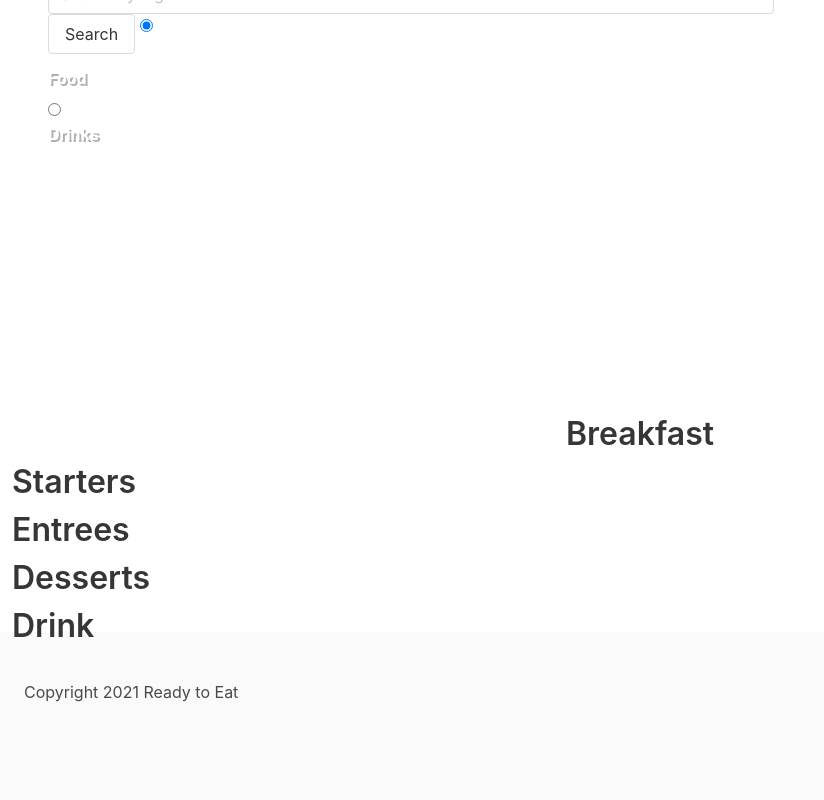
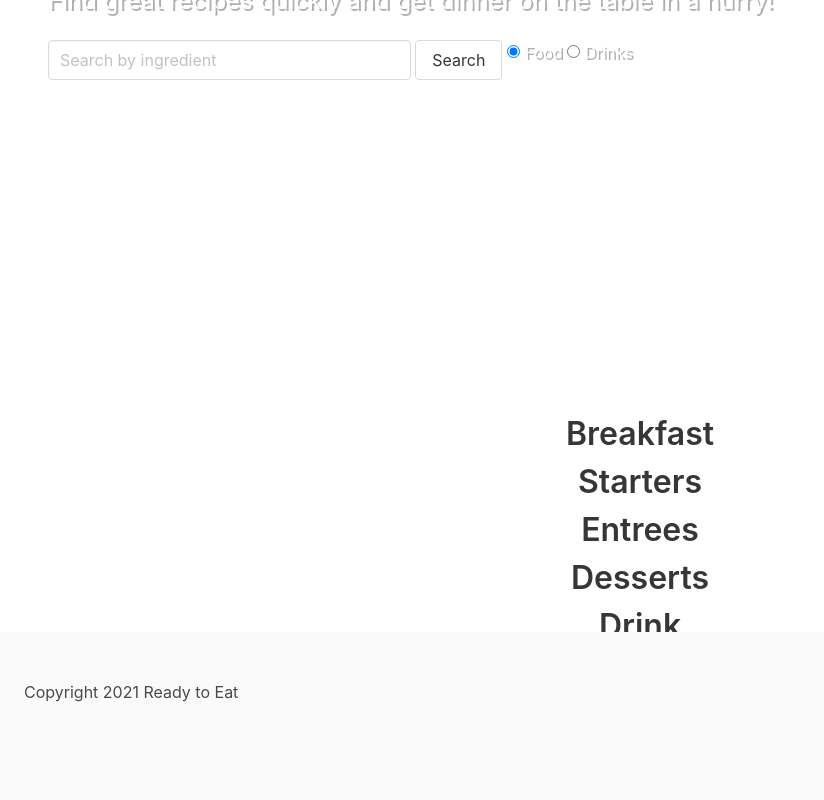
Before and after one commit to sakme/ready-to-eat, a plain HTML site: page index.html in a window 1280 px wide. Shown: the part 448-1248 px from the top of the page, without its empty margins (0-824 px from the left). Drawn offline with nearby package versions, Linux system fonts and the light colour scheme; no server answers.

Commit message:
fixed index.html header issue

```diff
--- a/assets/js/script.js
+++ b/assets/js/script.js
@@ -88,7 +88,7 @@ var categoryDisplay = function() {
 
                 // save search results to local storage
                 heroArray = searchArray;
-                headerImgEl.setAttribute("style", "background-image: url('" + heroArray.meals[0].strMealThumb + "'); background-size: cover; background-position: center; background-attachment: fixed; position: sticky; top: 0;");
+                headerImgEl.setAttribute("style", "background-image: url('" + heroArray.meals[0].strMealThumb + "'); background-size: cover; background-position: center; background-attachment: fixed; top: 0;");
                 heroImgEl.setAttribute("style", "background-image: url('" + heroArray.meals[0].strMealThumb + "'); background-size: cover; background-position: center; background-attachment: fixed;");
                 })
             }
--- a/index.html
+++ b/index.html
@@ -10,7 +10,7 @@
 </head>
 
 <body class="has-navbar-fixed-top">
-    <header id="header">
+    <header id="header" style="z-index: 9999;">
         <nav class="navbar is-fixed-top" role="navigation" aria-label="main navigation">
             <div class="navbar-brand navbar-start">
                 <h1 class="title nav-start m-4">Ready to Eat</h1>
@@ -33,21 +33,25 @@
             </div>
         </nav>
     </header>
-    <section id="hero" class="hero is-fullheight">
+    <main style="overflow: hidden;">
+        <section id="hero" class="hero is-fullheight" style="z-index: 1;">
             <div class="hero-body">
                 <div class="search-X-UA-Compatible">
                     <h2 class="title is-1" style="color: white; text-shadow: 2px 2px rgba(0, 0, 0, 0.308);"> Find Your Favorite Recipe Here</h2>
                     <p class="subtitle is-4" style="color: white; text-shadow: 2px 2px rgba(0, 0, 0, 0.308);">Find great recipes quickly and get dinner on the table in a hurry!</p>
                     <div>
-                    <form class="control" id="searchForm">
-                        <div class="field">
-                            <input class="input" type="text" id="searchInput" placeholder="Search by ingredient">
-                            <button type="submit" class="button field">Search</button>
-                            <input class="radio" type="radio" id="foodSearchRadioInput" name="searchType" value="food" checked>
-                            <label class="label" style="color: white; text-shadow: 2px 2px rgba(0, 0, 0, 0.308);" for="foodSearchRadioInput">Food</label>
-                            <input class="radio"  type="radio" id="drinkSearchRadioInput" name="searchType" value="drink">
-                            <label class="label" style="color: white; text-shadow: 2px 2px rgba(0, 0, 0, 0.308);" for="drinkSearchRadioInput">Drinks</label>
+                        <form class="control" id="searchForm" style="z-index: 1;">
+                            <div class="field" style="display: inline-block flex; justify-content: flex-start; ">
+                                <input class="input" style="max-width: 50%;" type="text" id="searchInput" placeholder="Search by ingredient" >
+                                <button type="submit" class="button">Search</button>
+                            <div class="field" style="display: inline-block;">
+                                <input type="radio" id="foodSearchRadioInput" name="searchType" value="food" checked>
+                                <label style="color: white; text-shadow: 2px 2px rgba(0, 0, 0, 0.308);" for="foodSearchRadioInput">Food</label>
+                                <input type="radio" id="drinkSearchRadioInput" name="searchType" value="drink">
+                                <label style="color: white; text-shadow: 2px 2px rgba(0, 0, 0, 0.308);" for="drinkSearchRadioInput">Drinks</label>
                             </div>
+                        </div>
+
                         </form>
                     </div>
                 </div>
@@ -56,29 +60,31 @@
                 </div>
             </div>
         </section>
-    <section id="categories">
+        <section id="categories" style="z-index: 2;">
             <h2 id="breakfast-h2"class="title m-3 has-text-centered ">Breakfast</h2>
             <div id="breakfast" class="columns">
 
            </div>
-       <h2 id="starters-h2"class="title m-3">Starters</h2>
+           <h2 id="starters-h2"class="title m-3 has-text-centered">Starters</h2>
            <div id="starters" class="columns">
 
             </div>
-        <h2 id="entrees-h2"class="title m-3">Entrees</h2>
+            <h2 id="entrees-h2"class="title m-3 has-text-centered">Entrees</h2>
            <div id="entrees" class="columns">
 
             </div>
-        <h2 id="desserts-h2" class="title m-3">Desserts</h2>
+            <h2 id="desserts-h2" class="title m-3 has-text-centered">Desserts</h2>
            <div id="desserts" class="columns">
 
            </div>
-        <h2 id="drinks-h2" class="title m-3">Drink</h2>
+            <h2 id="drinks-h2" class="title m-3 has-text-centered">Drink</h2>
            <div id="drinks" class="columns">
 
            </div>
 
         </section>
+    </main>
+
     <footer class="footer">Copyright 2021 Ready to Eat</footer>
 
     <script src="https://cdnjs.cloudflare.com/ajax/libs/jquery/3.6.0/jquery.min.js" integrity="sha512-894YE6QWD5I59HgZOGReFYm4dnWc1Qt5NtvYSaNcOP+u1T9qYdvdihz0PPSiiqn/+/3e7Jo4EaG7TubfWGUrMQ==" crossorigin="anonymous" referrerpolicy="no-referrer"></script>
```
Lines whose indentation alone changed are shown as unchanged.
